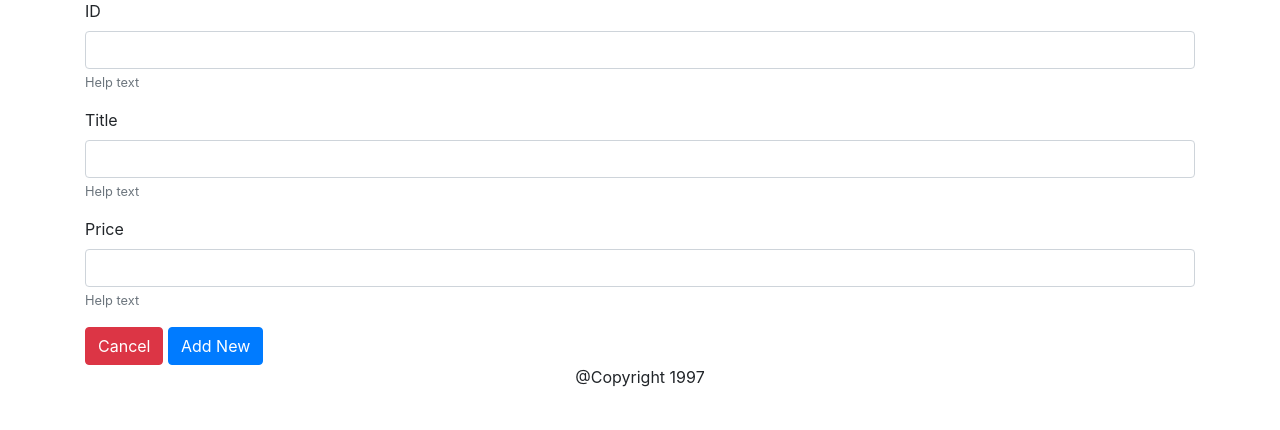
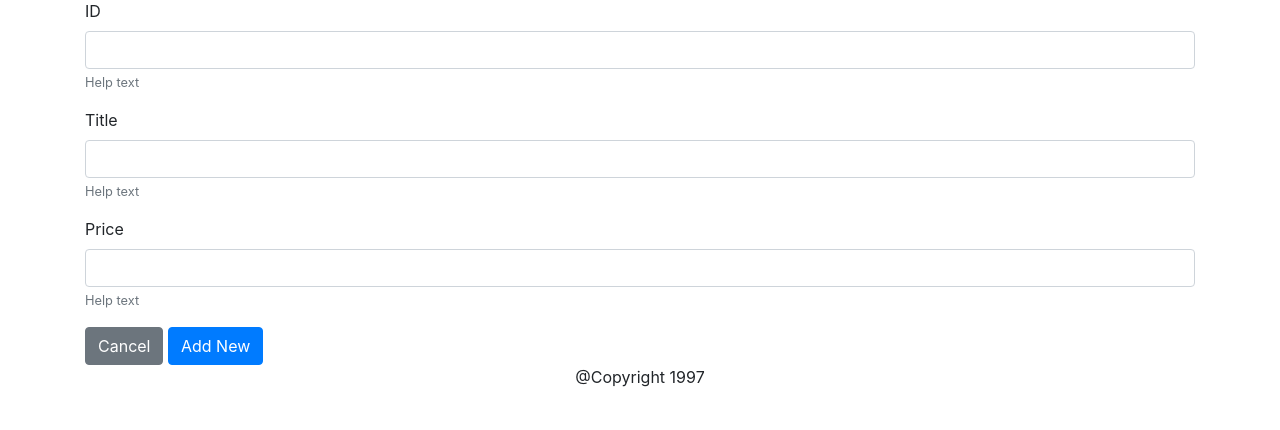
Before and after one commit to lucianojt/proJect_FullSTACK, a Node server app: page / in a window 1280 px wide. Shown: the part 81-511 px from the top of the page. Run offline with Node 20, Linux system fonts and the light colour scheme.

Commit message:
color button

```diff
--- a/views/pages/index.ejs
+++ b/views/pages/index.ejs
@@ -17,7 +17,7 @@
             <small id="helpId" class="form-text text-muted">Help text</small>
         </div>
 
-        <button type="reset" class="btn btn-danger">Cancel</button>
+        <button type="reset" class="btn btn-secondary">Cancel</button>
         <button type="submit" class="btn btn-primary">Add New</button>
     </form>
     <% include ../partials/footer %>
```
